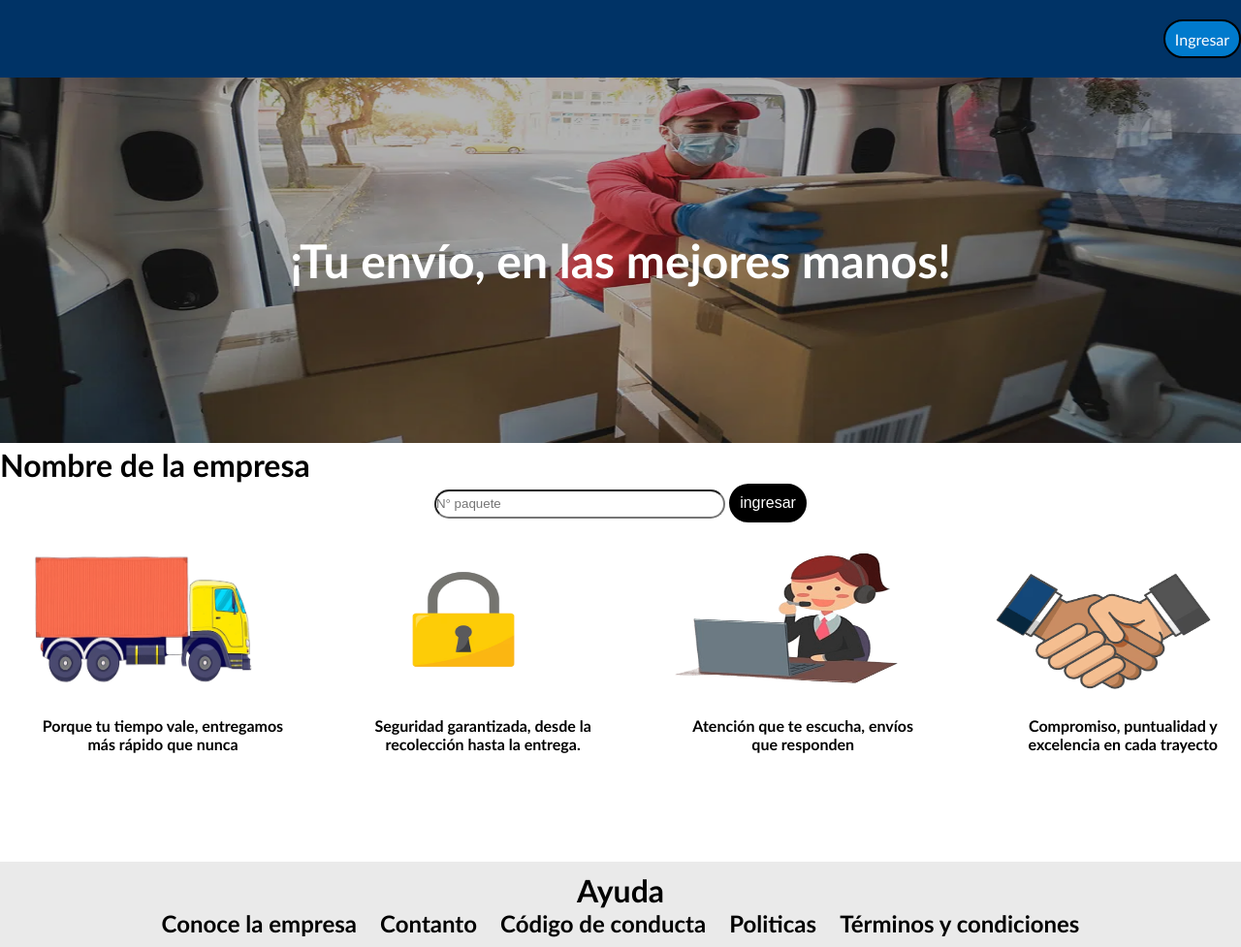
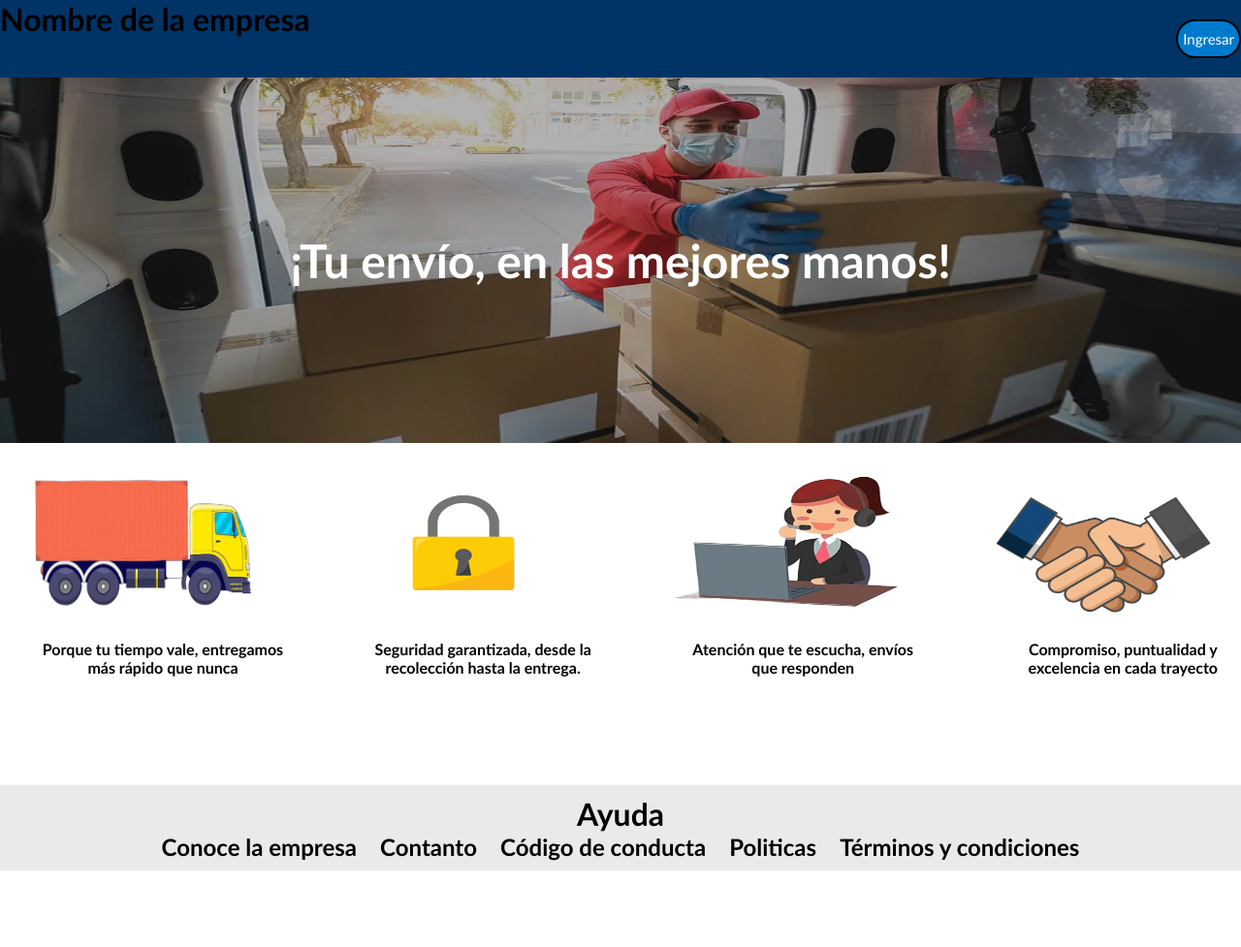
Before and after one commit to AntoCreed777/Proyecto_Diseno_Software, a Django app: page /home/ in a window 1280 px wide. Shown: the whole page at 97% size. After the commit the page ends 898 px from the top, so only its background shows below. Run offline with Django 5.2, Linux system fonts and the light colour scheme.

Commit message:
fix: error de tipeo en home

```diff
--- a/Cliente/templates/Cliente/navegacion/barra.html
+++ b/Cliente/templates/Cliente/navegacion/barra.html
@@ -1,7 +1,7 @@
 <html>
 <body>
     <nav>
-        <li><a href="{% url 'inicio' %}"> Inicio </a></li>
+        <li><a href="{% url 'inicio_cliente' %}"> Inicio </a></li>
     </nav>
 </body>
 
--- a/Cliente/templates/Cliente/navegacion/template_inicial.html
+++ b/Cliente/templates/Cliente/navegacion/template_inicial.html
@@ -78,7 +78,7 @@
 <body>
     <aside>
         <nav>
-            <a href="{% url 'inicio' %}" class ="{%if request.path == '/cliente/inicio/'%} active{%endif%}"> Inicio </a>
+            <a href="{% url 'inicio_cliente' %}" class ="{%if request.path == '/cliente/inicio/'%} active{%endif%}"> Inicio </a>
             <a href="{% url 'mis_pedidos' %}" class ="{%if request.path == '/cliente/mis_pedidos/'%} active{%endif%}"> Mis_Pedidos </a>
             <a href="{% url 'ayuda' %}" class ="{%if request.path == '/cliente/ayuda/'%} active{%endif%}"> Ayuda </a>
         </nav>
--- a/Cliente/urls.py
+++ b/Cliente/urls.py
@@ -2,7 +2,7 @@ from django.urls import path
 from . import views
 
 urlpatterns = [
-    path('inicio/', views.inicio, name = 'inicio'),
+    path('inicio/', views.inicio, name = 'inicio_cliente'),
     path('mis_pedidos/', views.mis_pedidos, name='mis_pedidos'),
     path('ayuda/', views.ayuda, name='ayuda'),
 ]
--- a/home/static/home.css
+++ b/home/static/home.css
@@ -18,24 +18,32 @@ body {
     justify-content: flex-end;
     align-items: center;
     gap: 10px;
-    z-index: 9999;
+    z-index: 9998;
 }
 .ingreso{
+    white-space: nowrap;
     color: white;
-    font-size: 2vh;
+    font-size: 15px;
     text-decoration: none;
 }
 .contenedor{
-    width: 10vh;
-    height: 5vh;
     border-radius: 25px;
     background-color: #007ACC;
     border: 2px solid black;
     display: flex;
     justify-content: center;
     align-items: center;
+    width: fit-content;
+    padding: 5px;
+    height: 5vh;
     color: white;
-    font-size: 2vh;
+    font-size: 15px;
+}
+.nombre_empresa{
+    position: fixed;
+    top: 0;
+    left: 0;
+    z-index: 9999;
 }
 .numero_envio{
     width: 300px;
--- a/home/templates/home.html
+++ b/home/templates/home.html
@@ -44,15 +44,13 @@
                 <a class ="ingreso" href="{% url 'inicio_despachador' %}" >inicio despachador</a>
             </div>
             {% endif %}
+            {% if user.rol == 'cliente' %}
+            <div class="contenedor">
+                <a class ="ingreso" href="{% url 'inicio_cliente' %}" >inicio despachador</a>
+            </div>
+            {% endif %}
 
         </div>
-    </div>
-    <div class="contenedor2">
-        <form method="post">
-            {% csrf_token %}
-            <input type="text" class="numero_envio" name="accion" placeholder="N° paquete">
-            <input type="submit" class="ingresar" value="ingresar" >
-        </form>
     </div>
     <div class="contenedor3">
         <img src="../../static/img/camion.png" class ="imagenes">
```
